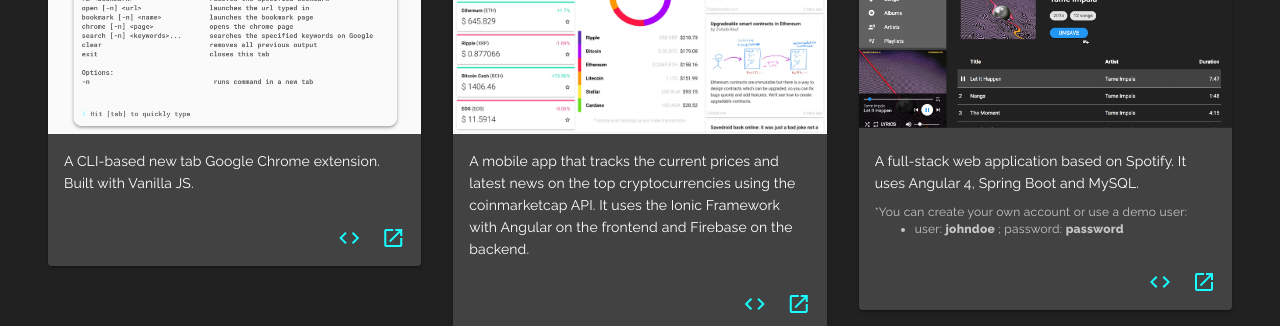
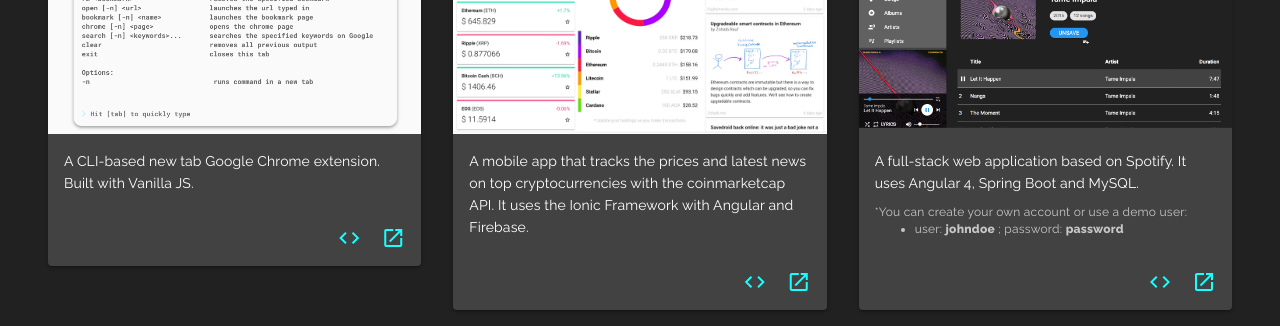
Before and after one commit to ssparvez/profile, a Vue app: page /#/ in a window 1280 px wide. Shown: the part 2020-2346 px from the top of the page. Built offline with nearby package versions, Linux system fonts and the light colour scheme.

Commit message:
trimmed desc

```diff
--- a/src/components/Projects.vue
+++ b/src/components/Projects.vue
@@ -100,7 +100,7 @@
         mainURL: "https://ssparvez.github.io/cryptofy/",
         codeURL: "https://github.com/ssparvez/cryptofy",
         description:
-          "A mobile app that tracks the current prices and latest news on the top cryptocurrencies using the coinmarketcap API. It uses the Ionic Framework with Angular on the frontend and Firebase on the backend.",
+          "A mobile app that tracks the prices and latest news on top cryptocurrencies with the coinmarketcap API. It uses the Ionic Framework with Angular and Firebase.",
         loaded: false
       },
       {
```
